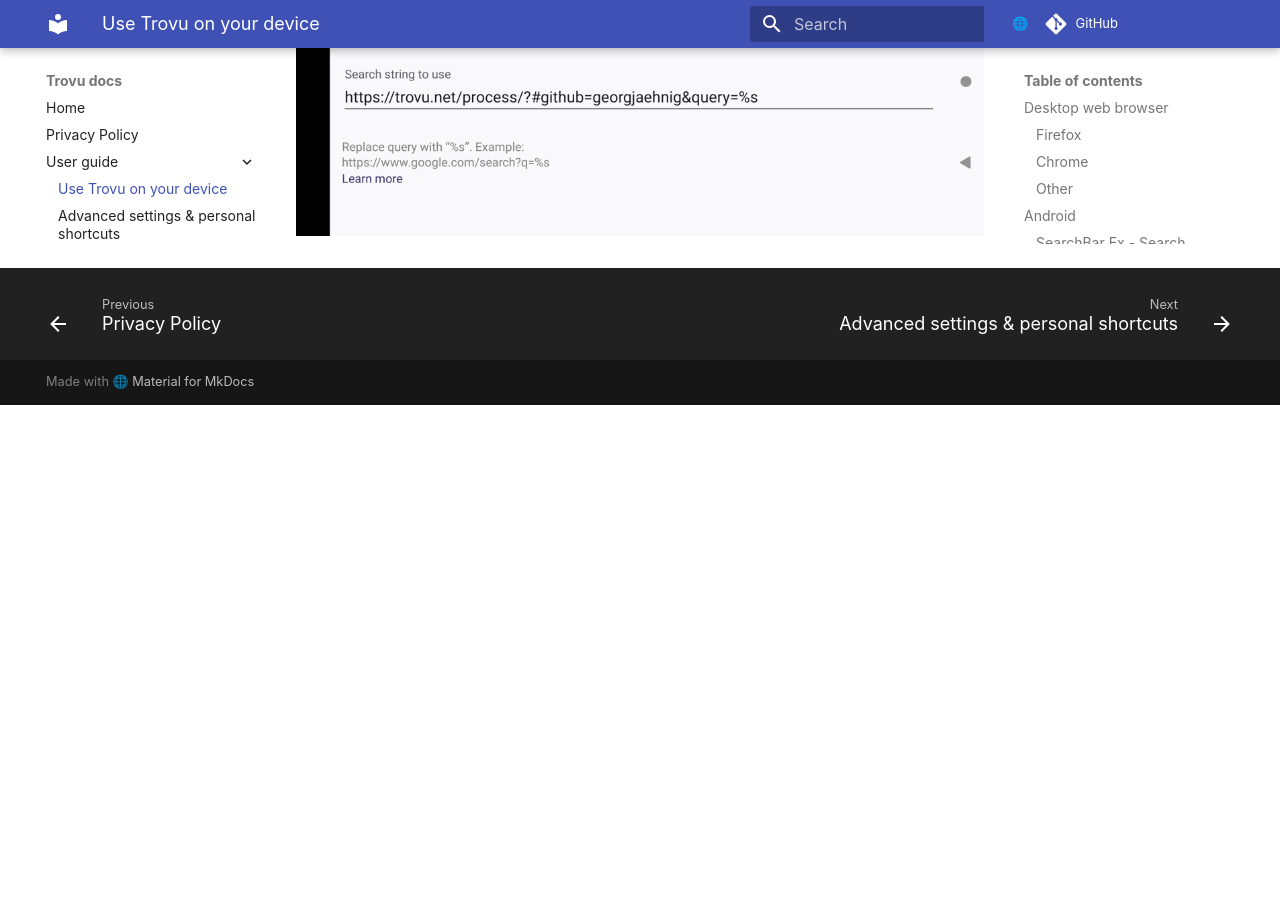
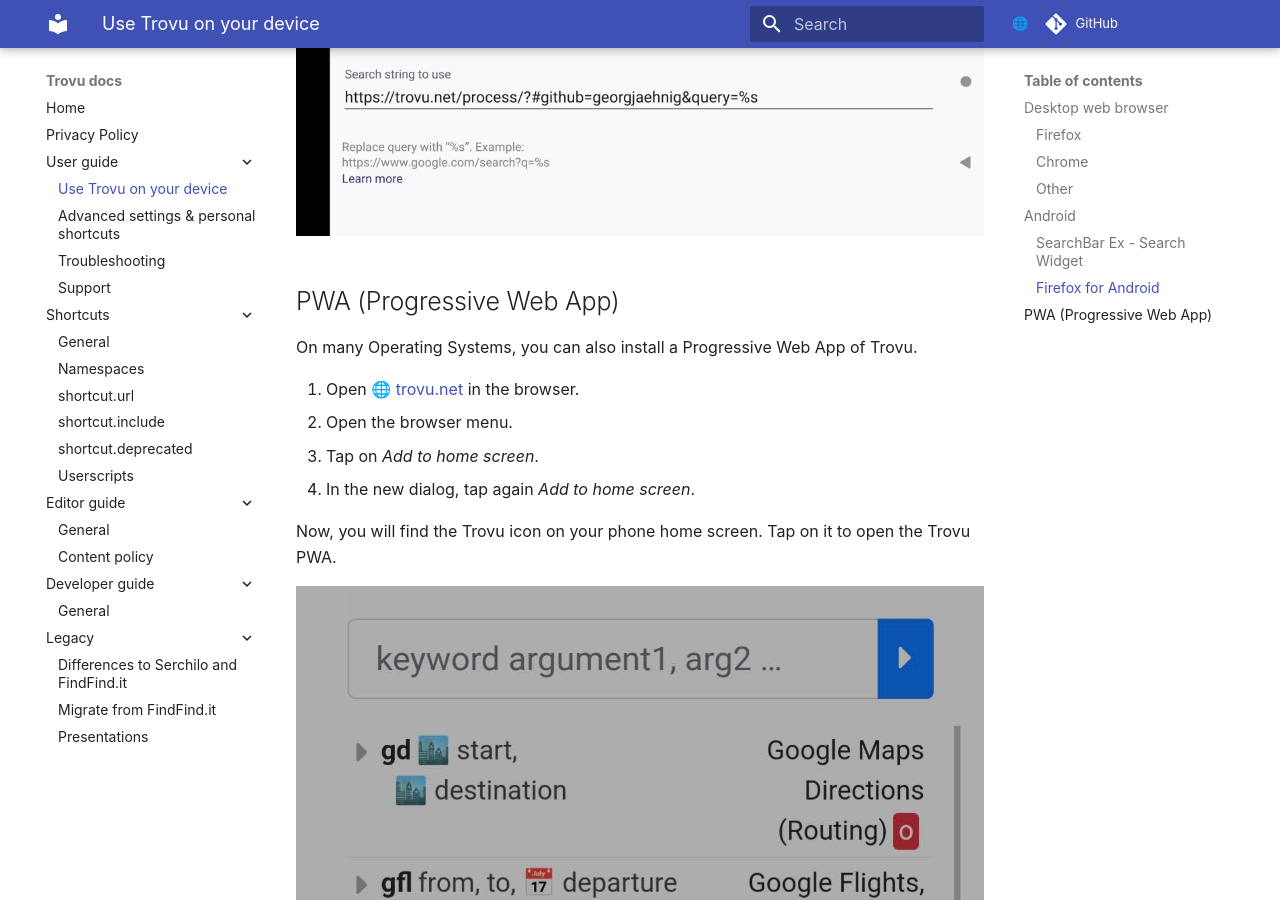
Before and after one commit to trovu/trovu, an MkDocs documentation site: the page built from docs/users/integration.md, in a window 1280 px wide and 900 px high, scrolled down 2601 px. Built offline with MkDocs 1.6.1 and Material for MkDocs 9.7.7, drawn with Linux system fonts in a browser that asks for light colours; comment, search, counter and statistics services are not loaded; before the commit the page ends 3006 px from its top, so only the background shows below that.

Commit message:
Add PWA to docs.

```diff
--- a/docs/users/integration.md
+++ b/docs/users/integration.md
@@ -74,3 +74,16 @@
 Here is an example setting for the user `georgjaehnig`:
 
 ![Screenshot](img/chrome.png)
+
+## PWA (Progressive Web App)
+
+On many Operating Systems, you can also install a Progressive Web App of Trovu.
+
+1. Open [trovu.net](https://trovu.net/) in the browser.
+1. Open the browser menu.
+1. Tap on _Add to home screen_.
+1. In the new dialog, tap again _Add to home screen_.
+
+Now, you will find the Trovu icon on your phone home screen. Tap on it to open the Trovu PWA.
+
+![Screenshot](img/pwa.jpg)
```
Also changed, not shown: docs/users/img/pwa.jpg (added).
